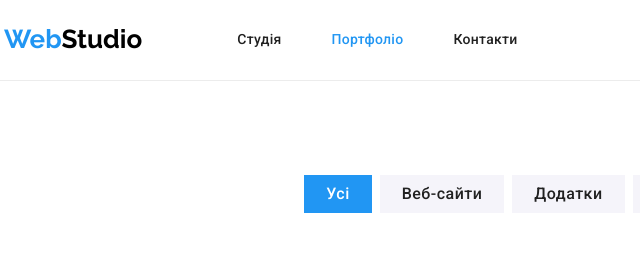
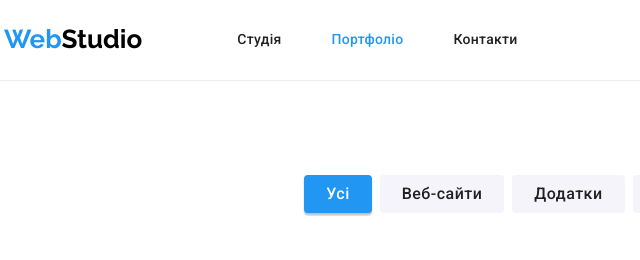
Before and after one commit to Valeri-555/goit-markup-hw-04, a plain HTML site: page portfolio.html in a window 1280 px wide. In both pictures the pointer is over the button "Усі". Shown: the top 260 px of the page, 51-691 px from the left. Drawn offline with nearby package versions, Linux system fonts and the light colour scheme.

Commit message:
update style.css

```diff
--- a/style/style.css
+++ b/style/style.css
@@ -546,6 +546,7 @@ margin-bottom: 50px; */
     background: #f5f4fa;
     border: none;
     cursor: pointer;
+    border-radius: 4px;
 }
 
 .item-button:not(:first-child) {
@@ -595,6 +596,8 @@ margin-bottom: 50px; */
 .button:focus {
     background: var(--accent-color);
     color: var(--primary-title-color);
+    box-shadow: 0px 3px 1px rgba(0, 0, 0, 0.1), 0px 1px 2px rgba(0, 0, 0, 0.08), 0px 2px 2px rgba(0, 0, 0, 0.12);
+border-radius: 4px;
 }
 
 .list-text {
```
